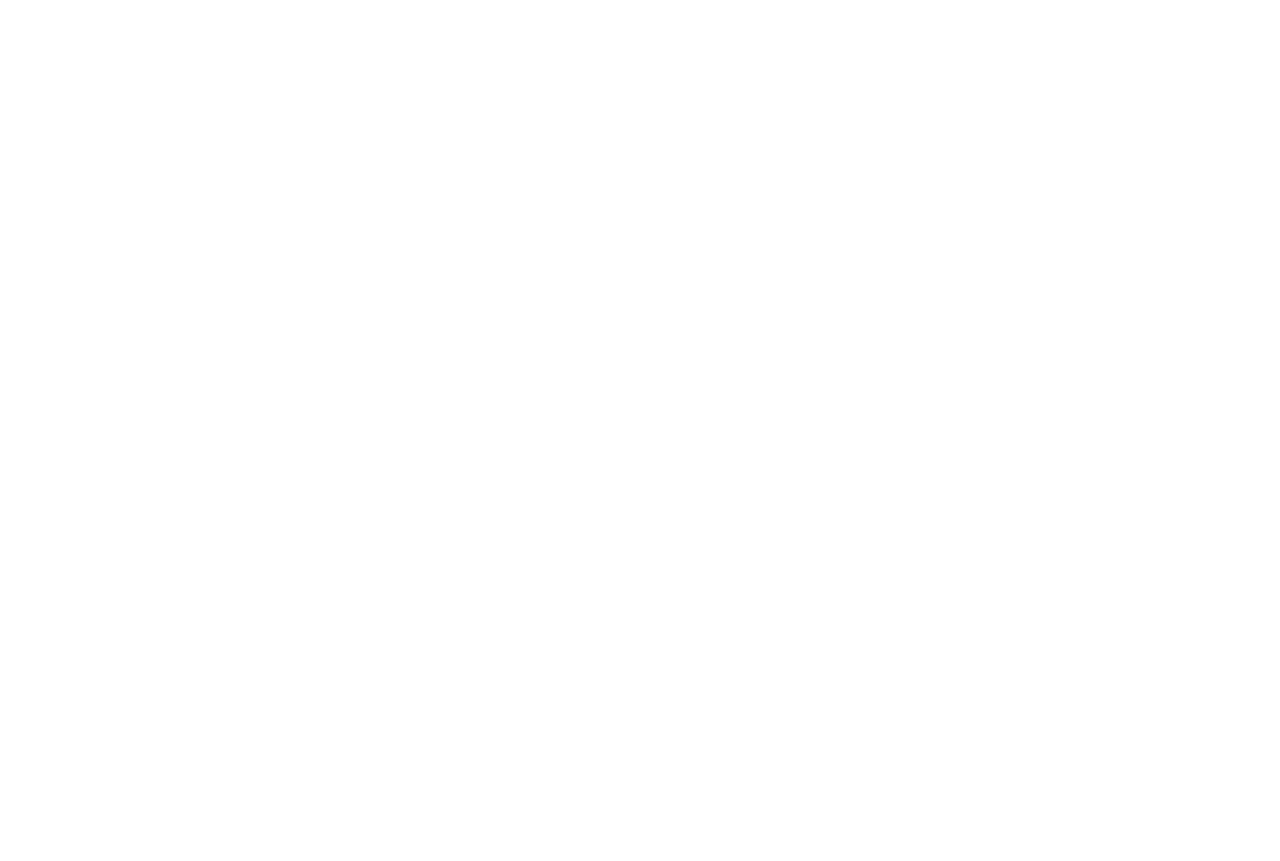
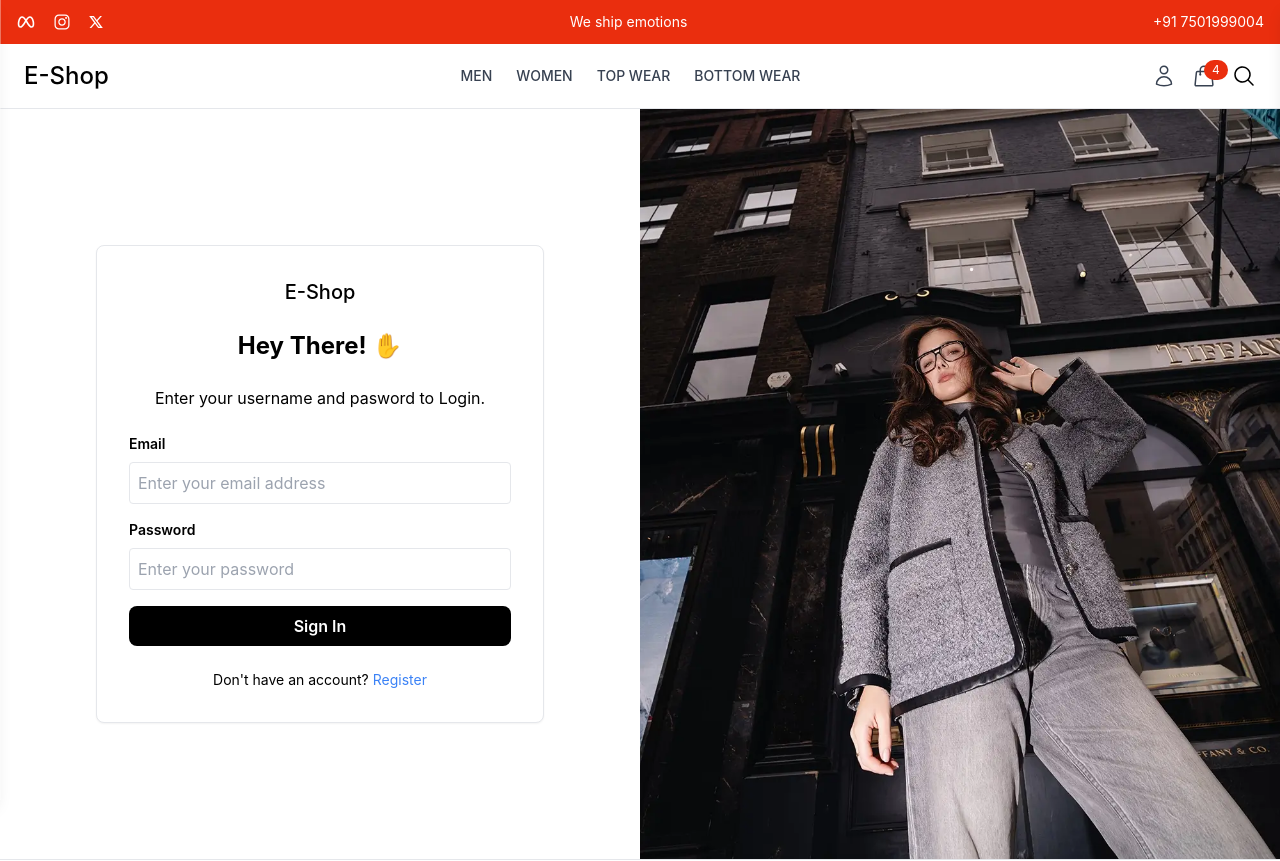
Before and after one commit to RahulVerma1441/E-Shop, a React (Vite) app in the folder frontend/: page /login in a window 1280 px wide. Before the commit this address had no page. Shown: the top 861 px of the page. Before the commit the page ends 800 px from the top, so only its background shows below. Built offline with nearby package versions, Linux system fonts and the light colour scheme.

Commit message:
added login and register page

```diff
--- a/frontend/src/App.jsx
+++ b/frontend/src/App.jsx
@@ -3,6 +3,8 @@
 import UserLayout from "./components/Layout/UserLayout";
 import Home from "./pages/Home";
 import {Toaster} from "sonner"
+import Login from './pages/Login';
+import Register from './pages/Register';
 
 const App = () => {
   return (
@@ -11,6 +13,8 @@
       <Routes>
           <Route path="/" element={<UserLayout/>}>
             <Route index element={<Home/>}/>
+            <Route path="login" element={<Login/>}/>
+            <Route path="register" element={<Register/>}/>
           </Route>
           <Route>{/*Admin Layout*/}</Route>
       </Routes>
--- /dev/null
+++ b/frontend/src/pages/Login.jsx
@@ -0,0 +1,64 @@
+import React, { useState } from 'react'
+import { Link } from 'react-router-dom';
+import login from "../assets/login.webp"
+import { RiHandCoinFill } from 'react-icons/ri';
+
+const Login = () => {
+    const [email, setEmail] = useState("");
+    const[password, setPassword] =useState("");
+
+    const handleSubmit = (e)=>{
+        e.preventDefault();
+        console.log("User Login:", {email,password});
+    }
+
+  return (
+    <div className='flex'>
+        <div className='w-full md:w-1/2 flex flex-col justify-center items-center p-8 md:p-12'>
+            <form onSubmit={handleSubmit} className='w-full max-w-md bg-white p-8 rounded-lg border shadow-sm'>
+                <div className='flex justify-center mb-6'>
+                    <h2 className='text-xl font-medium'> E-Shop</h2>
+                </div>
+                <h2 className='text-2xl font-bold text-center mb-6'>Hey There! ✋</h2>
+                <p className='text-center mb-6'>
+                    Enter your username and pasword to Login.
+                </p>
+                <div className='mb-4'>
+                    <label className='block text-sm font-semibold mb-2'> Email</label>
+                    <input type="email"
+                    value={email}
+                    onChange={(e)=>setEmail(e.target.value)}
+                    className='w-full p-2 border rounded'
+                    placeholder="Enter your email address"/>
+                </div>
+                <div className='mb-4'>
+                    <label className='block text-sm font-semibold mb-2'>Password</label>
+                    <input type="password"
+                    value={password}
+                    onChange={(e)=>setPassword(e.target.value)}
+                    className='w-full p-2 border rounded'
+                    placeholder='Enter your password'/>
+                </div>
+                <button type='submit'
+                className='w-full bg-black text-white p-2 rounded-lg font-semibold
+                 hover:bg-gray-800 transition'>Sign In
+                </button>
+                <p className='mt-6 text-center text-sm'>Don't have an account?{" "}
+                    <Link to="/register"
+                    className='text-blue-500'>Register</Link>
+                </p>
+            </form>
+        </div>
+        <div className='hidden md:block w-1/2 bg-gray-800'>
+            <div className='h-full flex flex-col justify-center items-center'>
+                <img
+                src={login}
+                alt="Login to Account"
+                className='h-[750px] w-full object-cover' />
+            </div>
+        </div>
+    </div>
+  )
+}
+
+export default Login
--- /dev/null
+++ b/frontend/src/pages/Register.jsx
@@ -0,0 +1,72 @@
+import React, { useState } from 'react'
+import { Link } from 'react-router-dom';
+import register from "../assets/register.webp"
+
+const Register = () => {
+    const [name, setName] = useState("");
+    const [email, setEmail] = useState("");
+    const[password, setPassword] =useState("");
+
+    const handleSubmit = (e)=>{
+        e.preventDefault();
+        console.log("User Registered:", {name,email,password});
+    }
+
+  return (
+    <div className='flex'>
+        <div className='w-full md:w-1/2 flex flex-col justify-center items-center p-8 md:p-12'>
+            <form onSubmit={handleSubmit} className='w-full max-w-md bg-white p-8 rounded-lg border shadow-sm'>
+                <div className='flex justify-center mb-6'>
+                    <h2 className='text-xl font-medium'> E-Shop</h2>
+                </div>
+                <h2 className='text-2xl font-bold text-center mb-6'>Hey There! ✋</h2>
+                <p className='text-center mb-6'>
+                    Enter your details to register.
+                </p>
+                <div className='mb-4'>
+                    <label className='block text-sm font-semibold mb-2'> Name</label>
+                    <input type="text"
+                    value={name}
+                    onChange={(e)=>setName(e.target.value)}
+                    className='w-full p-2 border rounded'
+                    placeholder="Enter your name"/>
+                </div>
+                <div className='mb-4'>
+                    <label className='block text-sm font-semibold mb-2'> Email</label>
+                    <input type="email"
+                    value={email}
+                    onChange={(e)=>setEmail(e.target.value)}
+                    className='w-full p-2 border rounded'
+                    placeholder="Enter your email address"/>
+                </div>
+                <div className='mb-4'>
+                    <label className='block text-sm font-semibold mb-2'>Password</label>
+                    <input type="password"
+                    value={password}
+                    onChange={(e)=>setPassword(e.target.value)}
+                    className='w-full p-2 border rounded'
+                    placeholder='Enter your password'/>
+                </div>
+                <button type='submit'
+                className='w-full bg-black text-white p-2 rounded-lg font-semibold
+                 hover:bg-gray-800 transition'>Sign Up
+                </button>
+                <p className='mt-6 text-center text-sm'>Already Registered?{" "}
+                    <Link to="/login"
+                    className='text-blue-500'>Login</Link>
+                </p>
+            </form>
+        </div>
+        <div className='hidden md:block w-1/2 bg-gray-800'>
+            <div className='h-full flex flex-col justify-center items-center'>
+                <img
+                src={register}
+                alt="Login to Account"
+                className='h-[750px] w-full object-cover' />
+            </div>
+        </div>
+    </div>
+  )
+}
+
+export default Register
```
